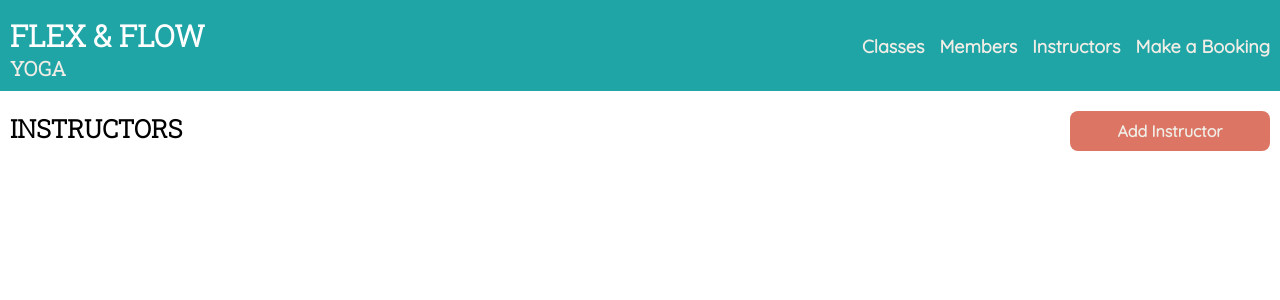
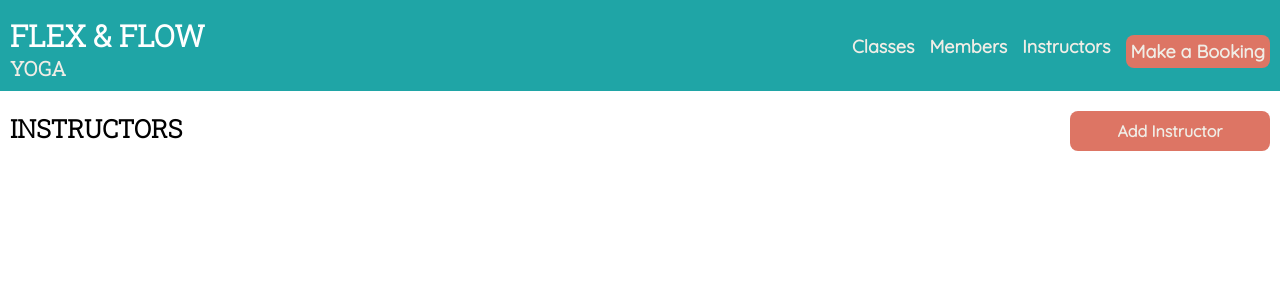
Before and after one commit to jaeltg/CC_project_1, a Flask app: page /instructors in a window 1280 px wide. Shown: the top 300 px of the page. Run offline with Flask 2, Linux system fonts and the light colour scheme; data that the repository does not hold is empty; some libraries are stand-ins or nearby versions.

Commit message:
finished app CSS

```diff
--- a/static/style.css
+++ b/static/style.css
@@ -2,12 +2,14 @@ body{
     margin: 0;
     font-family: 'Quicksand', sans-serif;
 }
+
 .header {
     background-color:rgb(31, 165, 166);
     color:rgb(240, 237, 230);
     display: grid;
     grid-template-columns: 1fr 1fr;
 }
+
 hgroup {
     font-family: 'Roboto Slab', serif;
     text-transform: uppercase;
@@ -17,7 +19,6 @@ hgroup {
 hgroup > h2 {
     margin-top: 0px;
     font-size: 20px;
-
 }
 
 hgroup > h1 {
@@ -63,3 +64,16 @@ nav > ul {
     margin-top: 35px;
     margin-right:10px;
 }
+
+#bookid {
+    display: box;
+    background-color: rgb(221, 117, 100);
+    padding: 5px;
+    border-radius: 8px;
+}
+
+#bookid:hover {
+    color: rgb(221, 117, 100);
+    border:rgb(221, 117, 100) solid 3px;
+    background-color: transparent;
+}
--- a/templates/base.html
+++ b/templates/base.html
@@ -36,7 +36,7 @@
             <li>
                 <a href="/instructors">Instructors</a>
             </li>
-            <li>
+            <li id="bookid">
                 <a href="/bookings/new"">Make a Booking</a>
             </li>
         </ul>
```
